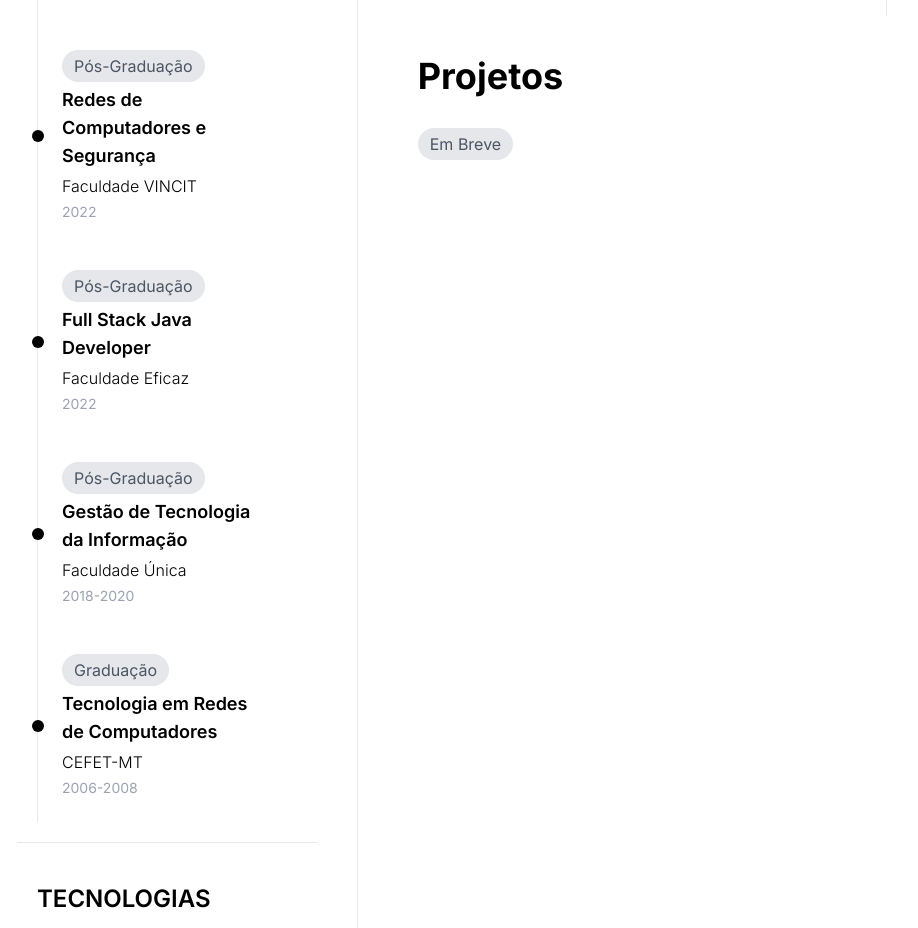
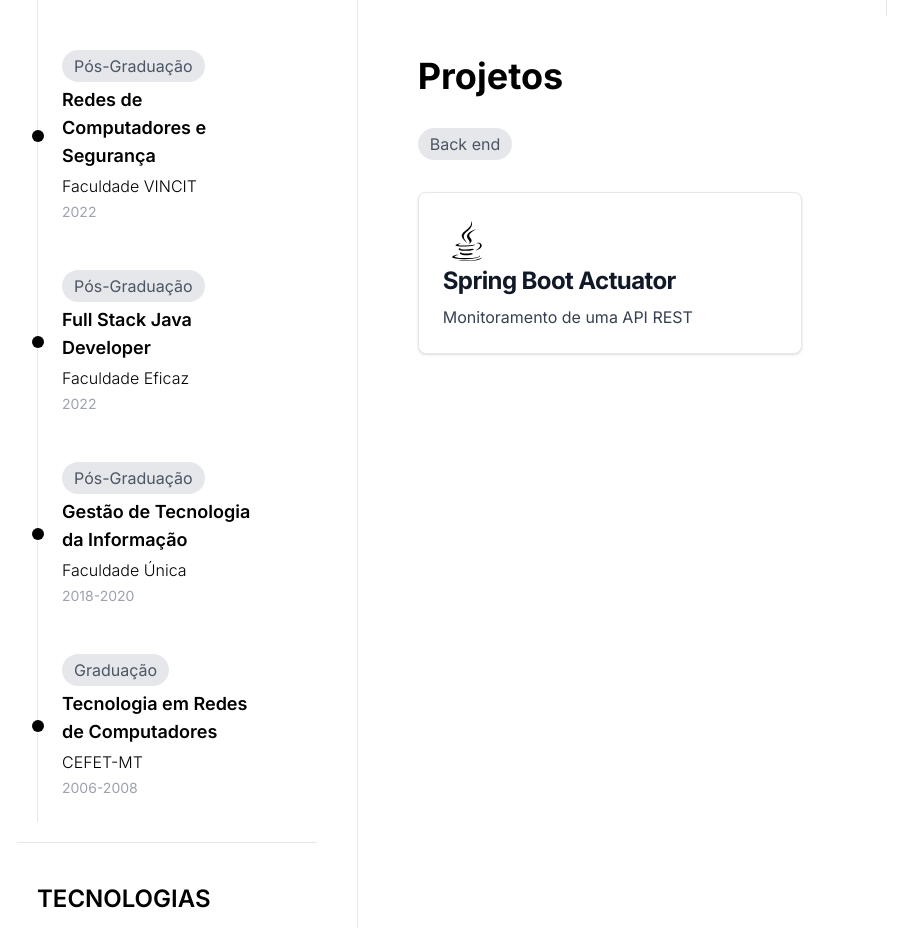
Before and after one commit to samirbaracat/samirbaracat.github.io, a React (Vite) app: page / in a window 1280 px wide. Shown: the part 940-1868 px from the top of the page, without its empty margins (23-941 px from the left). Built offline with nearby package versions, Linux system fonts and the light colour scheme.

Commit message:
atualizando projetos

```diff
--- a/src/components/Home.jsx
+++ b/src/components/Home.jsx
@@ -1,3 +1,5 @@
+import { BiLogoJava } from 'react-icons/bi';
+
 const Home = () => {
   return (
     <div className="min-h-screen flex-[3] transition-all duration-500 dark:bg-black dark:text-white">
@@ -101,22 +103,19 @@ const Home = () => {
         </div>
 
         <div className="max-w-3xl space-y-8">
+
           <h1 className="text-2xl font-bold md:text-4xl">Projetos</h1>
           <div className="flex flex-wrap gap-3">
-            <span className='bg-gray-200 dark:bg-gray-800 text-gray-600 dark:text-gray-400 px-3 py-1 rounded-full'>Em Breve</span>
+            <span className='bg-gray-200 dark:bg-gray-800 text-gray-600 dark:text-gray-400 px-3 py-1 rounded-full'>Back end</span>
           </div>
-          {/* <div className="text-baseline space-y-3">
-            <h3 className="text-sm font-semibold md:text-lg">Back-End</h3>
-            <p className="text-sm text-gray-600 dark:text-gray-400 md:text-base">
-              Em breve...
-            </p>
-          </div>
-          <div className="text-baseline space-y-3">
-            <h3 className="text-sm font-semibold md:text-lg">Front-End</h3>
-            <p className="text-sm text-gray-600 dark:text-gray-400 md:text-base">
-              Em breve...
-            </p>
-          </div> */}
+
+          <a href="https://github.com/samirbaracat/spring-actuator" target='_blank' className="block max-w-sm p-6 bg-white border border-gray-200 rounded-lg shadow hover:bg-gray-100 dark:bg-gray-800 dark:border-gray-700 dark:hover:bg-gray-700">
+            <div className="flex flex-wrap gap-3">
+              <BiLogoJava className='text-5xl rounded-full' />
+            </div>
+            <h5 className="mb-2 text-2xl font-bold tracking-tight text-gray-900 dark:text-white">Spring Boot Actuator</h5>
+            <p className="font-normal text-gray-700 dark:text-gray-400">Monitoramento de uma API REST</p>
+          </a>
 
         </div>
 
```
